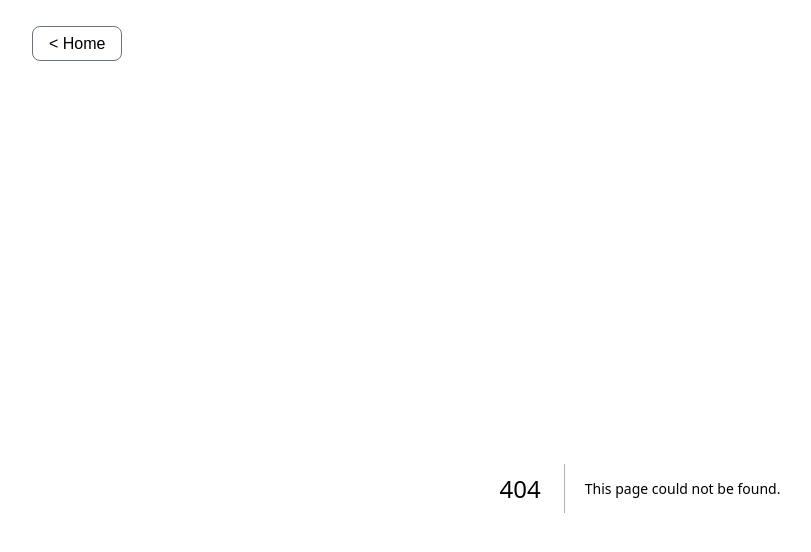
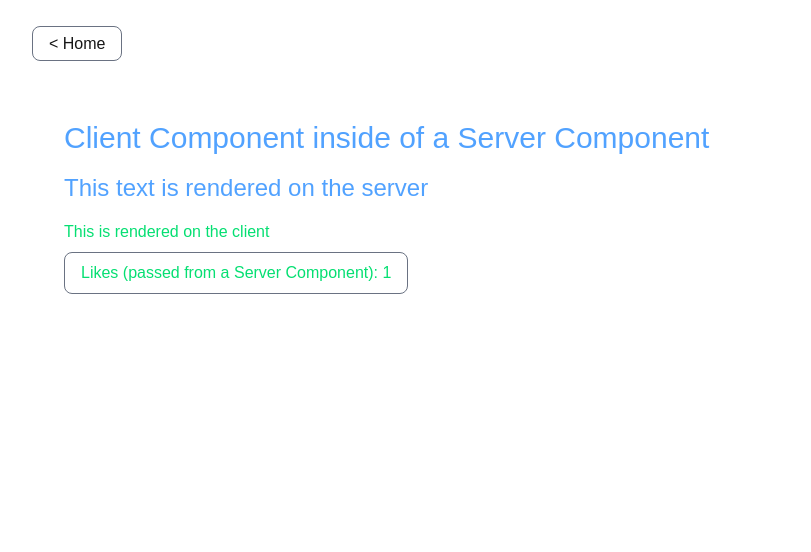
Before and after one commit to olafchuszno/next-digest, a Next.js app: page /client-in-server-component in a window 1280 px wide. Before the commit this address had no page. Shown: the top 552 px of the page, without its empty margins (0-811 px from the left). Built offline with nearby package versions, Linux system fonts and the light colour scheme.

Commit message:
style: Add colour markings

```diff
--- /dev/null
+++ b/app/client-in-server-component/ClientLikeButton.tsx
@@ -0,0 +1,17 @@
+'use client';
+
+import { FC, useState } from 'react';
+
+type Props = { initialLikes: number };
+
+export const ClientLikeButton: FC<Props> = ({ initialLikes }) => {
+  const [likes, setLikes] = useState(initialLikes);
+  return (
+    <div className="client-text">
+      <p>This is rendered on the client</p>
+      <button className="bordered" onClick={() => setLikes(likes => likes + 1)}>
+        Likes (passed from a Server Component): {likes}
+      </button>
+    </div>
+  );
+};
--- /dev/null
+++ b/app/client-in-server-component/page.tsx
@@ -0,0 +1,21 @@
+import { FC } from 'react';
+import { ClientLikeButton } from './ClientLikeButton';
+
+export default async function Page() {
+  return (
+    <main className="p-8">
+      <h1 className="server-text">Client Component inside of a Server Component</h1>
+      <ServerLikes />
+    </main>
+  );
+}
+
+const ServerLikes: FC = () => {
+  return (
+    <div>
+      <h2 className="server-text">This text is rendered on the server</h2>
+      {/* But the Like component is rendered on the client */}
+      <ClientLikeButton initialLikes={1} />
+    </div>
+  );
+};
--- a/app/globals.css
+++ b/app/globals.css
@@ -27,7 +27,14 @@ body {
 }
 
 h1 {
+  @apply text-3xl mb-4;
+}
+h2 {
   @apply text-2xl mb-4;
+}
+
+p {
+  @apply my-2;
 }
 
 button,
@@ -39,3 +46,9 @@ input {
 @utility bordered {
   @apply py-2 px-4 border border-gray-500 rounded-lg;
 }
+@utility server-text {
+  @apply text-blue-400;
+}
+@utility client-text {
+  @apply text-green-400;
+}
--- a/app/page.tsx
+++ b/app/page.tsx
@@ -3,6 +3,7 @@ import Link from 'next/link';
 const PAGES = [
   { href: '/client-component', label: 'Client Component' },
   { href: '/server-component', label: 'Server Component' },
+  { href: '/client-in-server-component', label: 'Client component (inside of) Server Component' },
   { href: '/post', label: 'Posts' },
   { href: '/server-navigation/one', label: 'Server Navigation (page One)' },
   { href: '/client-navigation/one', label: 'Client Navigation (page One)' },
@@ -12,8 +13,16 @@ const PAGES = [
 export default function Page() {
   return (
     <main>
-      <h1>Next.js Digest Pages</h1>
-      <h2>(cacheComponents: false)</h2>
+      <h1>Next.js Digest</h1>
+      <p>(cacheComponents: false)</p>
+
+      <div className="my-12">
+        <p>The colours in this app help explain the client-server boundaries</p>
+        <p className="client-text">Green marks are for Client Components</p>
+        <p className="server-text">While Blue marks are for Server Components</p>
+      </div>
+
+      <h2>Available Pages:</h2>
 
       <nav className="flex flex-col mt-4 gap-2">
         {PAGES.map(({ href, label }) => (
```
